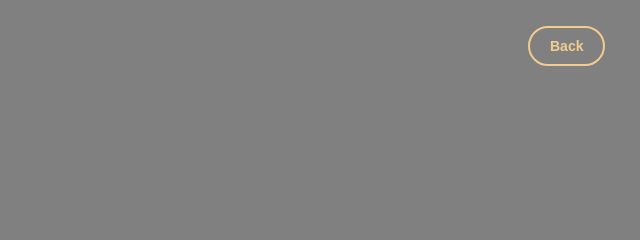
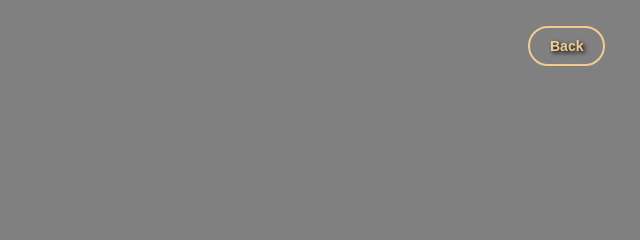
Before and after one commit to Toniatsoi/unit, a plain HTML site: page index.html in a window 1280 px wide. Shown: the top 240 px of the page, 640-1280 px from the left. Drawn offline with Linux system fonts and the light colour scheme.

Commit message:
Update index.html

```diff
--- a/index.html
+++ b/index.html
@@ -73,7 +73,7 @@
 </head>
 <body>
 
-  <div style="position: absolute; right: 1; left: 90%; margin-top: 2%;" class="d-none d-lg-block ms-lg-3">
+  <div style="position: absolute; right: 1; left: 90%; margin-top: 2%; text-shadow: 2px 2px 4px #000000;" class="d-none d-lg-block ms-lg-3">
                             <a class="btn custom-btn custom-border-btn" data-bs-toggle="offcanvas" href="../activities/index.html" role="button" aria-controls="offcanvasExample">Back</a>
                         </div>
   <!-- CSS Units -->
```
